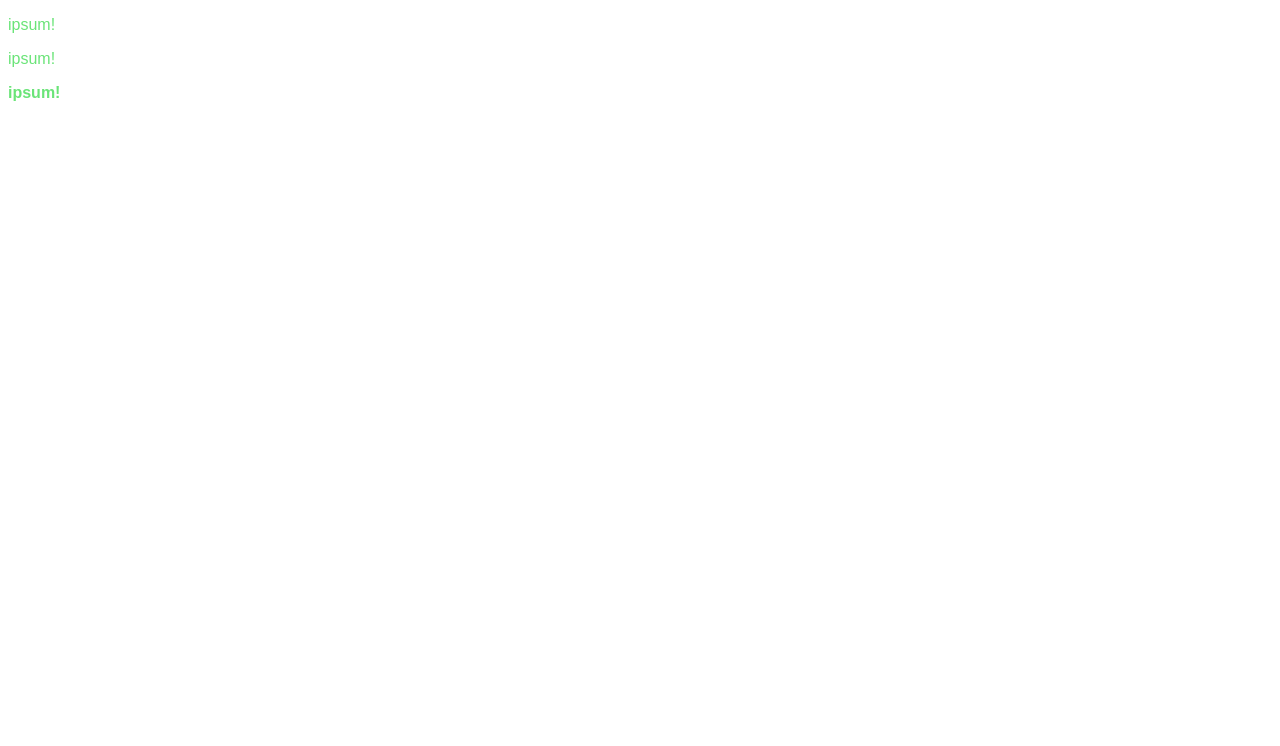
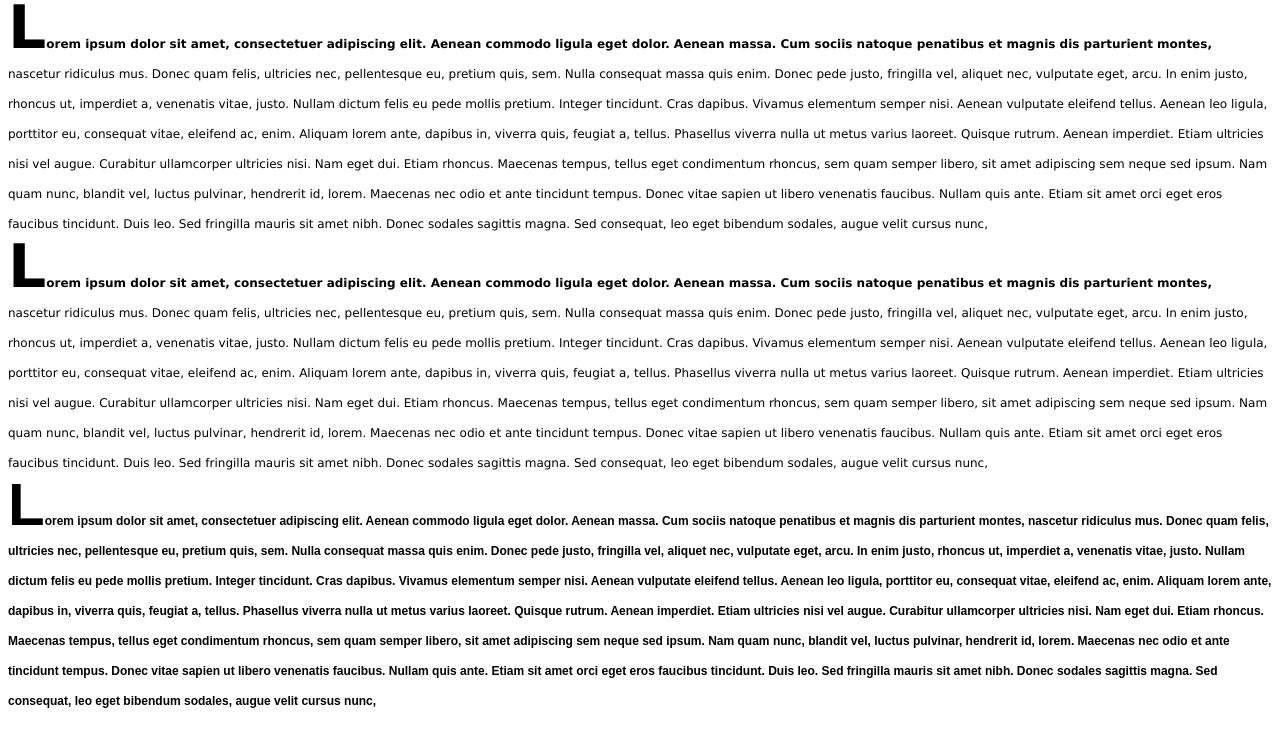
Before and after one commit to MrPrimeSciNav/LexiconFrontEnd-Projects, a plain HTML site: page ingress.html in a window 1280 px wide. Drawn offline with Linux system fonts and the light colour scheme.

Commit message:
Added examples of CSS graphics and styles

```diff
--- /dev/null
+++ b/css/excersize.css
@@ -0,0 +1,19 @@
+p{
+    font-family:Verdana, Geneva, Tahoma, sans-serif;
+    font-size:0.75em;
+    line-height: 30px;
+}
+
+.ingress{
+    font-family: Arial, Helvetica, sans-serif;
+    font: size 1em;
+    font-weight: bold;
+
+}
+
+p::first-letter{
+    font-size: 500%;
+}
+p::first-line{
+    font-weight: bold;
+}
--- a/ingress.html
+++ b/ingress.html
@@ -5,20 +5,20 @@
         <meta charset="UTF-8">
         <meta name="viewport" content="width=device-width, initial-scale=1.0">
         <title>My Site</title>
-        <link rel="stylesheet" href="css/style.css">
+        <link rel="stylesheet" href="css/excersize.css">
     </head>
 
     <body>
         <p>
-            ipsum!
+            Lorem ipsum dolor sit amet, consectetuer adipiscing elit. Aenean commodo ligula eget dolor. Aenean massa. Cum sociis natoque penatibus et magnis dis parturient montes, nascetur ridiculus mus. Donec quam felis, ultricies nec, pellentesque eu, pretium quis, sem. Nulla consequat massa quis enim. Donec pede justo, fringilla vel, aliquet nec, vulputate eget, arcu. In enim justo, rhoncus ut, imperdiet a, venenatis vitae, justo. Nullam dictum felis eu pede mollis pretium. Integer tincidunt. Cras dapibus. Vivamus elementum semper nisi. Aenean vulputate eleifend tellus. Aenean leo ligula, porttitor eu, consequat vitae, eleifend ac, enim. Aliquam lorem ante, dapibus in, viverra quis, feugiat a, tellus. Phasellus viverra nulla ut metus varius laoreet. Quisque rutrum. Aenean imperdiet. Etiam ultricies nisi vel augue. Curabitur ullamcorper ultricies nisi. Nam eget dui. Etiam rhoncus. Maecenas tempus, tellus eget condimentum rhoncus, sem quam semper libero, sit amet adipiscing sem neque sed ipsum. Nam quam nunc, blandit vel, luctus pulvinar, hendrerit id, lorem. Maecenas nec odio et ante tincidunt tempus. Donec vitae sapien ut libero venenatis faucibus. Nullam quis ante. Etiam sit amet orci eget eros faucibus tincidunt. Duis leo. Sed fringilla mauris sit amet nibh. Donec sodales sagittis magna. Sed consequat, leo eget bibendum sodales, augue velit cursus nunc,
         </p>
 
         <p>
-            ipsum!
+            Lorem ipsum dolor sit amet, consectetuer adipiscing elit. Aenean commodo ligula eget dolor. Aenean massa. Cum sociis natoque penatibus et magnis dis parturient montes, nascetur ridiculus mus. Donec quam felis, ultricies nec, pellentesque eu, pretium quis, sem. Nulla consequat massa quis enim. Donec pede justo, fringilla vel, aliquet nec, vulputate eget, arcu. In enim justo, rhoncus ut, imperdiet a, venenatis vitae, justo. Nullam dictum felis eu pede mollis pretium. Integer tincidunt. Cras dapibus. Vivamus elementum semper nisi. Aenean vulputate eleifend tellus. Aenean leo ligula, porttitor eu, consequat vitae, eleifend ac, enim. Aliquam lorem ante, dapibus in, viverra quis, feugiat a, tellus. Phasellus viverra nulla ut metus varius laoreet. Quisque rutrum. Aenean imperdiet. Etiam ultricies nisi vel augue. Curabitur ullamcorper ultricies nisi. Nam eget dui. Etiam rhoncus. Maecenas tempus, tellus eget condimentum rhoncus, sem quam semper libero, sit amet adipiscing sem neque sed ipsum. Nam quam nunc, blandit vel, luctus pulvinar, hendrerit id, lorem. Maecenas nec odio et ante tincidunt tempus. Donec vitae sapien ut libero venenatis faucibus. Nullam quis ante. Etiam sit amet orci eget eros faucibus tincidunt. Duis leo. Sed fringilla mauris sit amet nibh. Donec sodales sagittis magna. Sed consequat, leo eget bibendum sodales, augue velit cursus nunc,
         </p>
 
         <p class="ingress">
-            ipsum!
+            Lorem ipsum dolor sit amet, consectetuer adipiscing elit. Aenean commodo ligula eget dolor. Aenean massa. Cum sociis natoque penatibus et magnis dis parturient montes, nascetur ridiculus mus. Donec quam felis, ultricies nec, pellentesque eu, pretium quis, sem. Nulla consequat massa quis enim. Donec pede justo, fringilla vel, aliquet nec, vulputate eget, arcu. In enim justo, rhoncus ut, imperdiet a, venenatis vitae, justo. Nullam dictum felis eu pede mollis pretium. Integer tincidunt. Cras dapibus. Vivamus elementum semper nisi. Aenean vulputate eleifend tellus. Aenean leo ligula, porttitor eu, consequat vitae, eleifend ac, enim. Aliquam lorem ante, dapibus in, viverra quis, feugiat a, tellus. Phasellus viverra nulla ut metus varius laoreet. Quisque rutrum. Aenean imperdiet. Etiam ultricies nisi vel augue. Curabitur ullamcorper ultricies nisi. Nam eget dui. Etiam rhoncus. Maecenas tempus, tellus eget condimentum rhoncus, sem quam semper libero, sit amet adipiscing sem neque sed ipsum. Nam quam nunc, blandit vel, luctus pulvinar, hendrerit id, lorem. Maecenas nec odio et ante tincidunt tempus. Donec vitae sapien ut libero venenatis faucibus. Nullam quis ante. Etiam sit amet orci eget eros faucibus tincidunt. Duis leo. Sed fringilla mauris sit amet nibh. Donec sodales sagittis magna. Sed consequat, leo eget bibendum sodales, augue velit cursus nunc,
         </p>
 
     </body>
```
Also changed, not shown: css/hamburger.css (added, +29 -0 lines), hamburger.html (added, +17 -0 lines).
